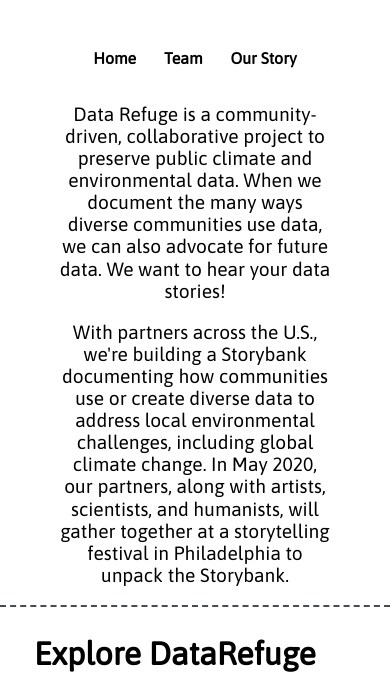
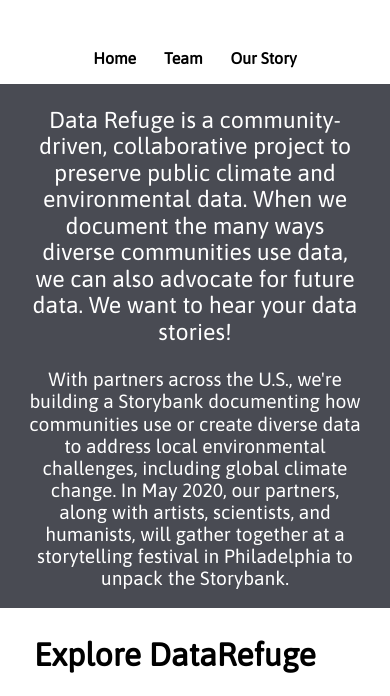
Before and after one commit to calemonte/datarefuge-homepage, a plain HTML site: page index.html in a window 390 px wide. Shown: the part 85-781 px from the top of the page. Drawn offline with nearby package versions, Linux system fonts and the light colour scheme.

Commit message:
Edit explore banner sizing and coloring. Reduce nav size. Comment out console.log

```diff
--- a/css/styles.css
+++ b/css/styles.css
@@ -24,7 +24,7 @@ footer {
 }
 
 header {
-  height: 20vh;
+  height: 10vh;
 }
 
 footer {
@@ -93,10 +93,22 @@ Masthead
 }
 
 #intro {
-  width: 70%;
+  width: 100%;
   margin: 0 auto;
   text-align: center;
   font-size: 1.2em;
+  background: #494b53;
+  color: white;
+}
+
+#intro > p {
+  width: 70%;
+  margin: 1em auto;
+}
+
+#intro-lead {
+  font-size: 1.5em;
+  width: 90%;
 }
 
 #explore {
@@ -107,7 +119,7 @@ Masthead
   padding: 2px;
   /* background: #494b53; */
   /* color: white; */
-  border-top: 2px dashed #494b53;
+  /* border-top: 2px dashed #494b53; */
   border-bottom: 2px dashed #494b53;
 }
 
@@ -222,4 +234,16 @@ Media Queries
   footer {
     flex-direction: column;
   }
+
+  header {
+    height: 20vh;
+  }
+
+  #intro > p {
+    width: 85%;
+  }
+
+  #intro-lead {
+    font-size: 1.2em;
+  }
 }
--- a/index.html
+++ b/index.html
@@ -50,7 +50,7 @@
     </header>
     <section id="mast">
       <div id="intro">
-        <p>
+        <p id="intro-lead">
           Data Refuge is a community-driven, collaborative project to preserve
           public climate and environmental data. When we document the many ways
           diverse communities use data, we can also advocate for future data. We
--- a/js/map.js
+++ b/js/map.js
@@ -46,7 +46,7 @@ function genMap(locations) {
   }).addTo(map);
 
   for (let i = 0; i < locations.length; i++) {
-    console.log(locations[i]);
+    // console.log(locations[i]);
     L.marker([locations[i].lat, locations[i].lon])
       .addTo(map)
       .bindPopup(
```
